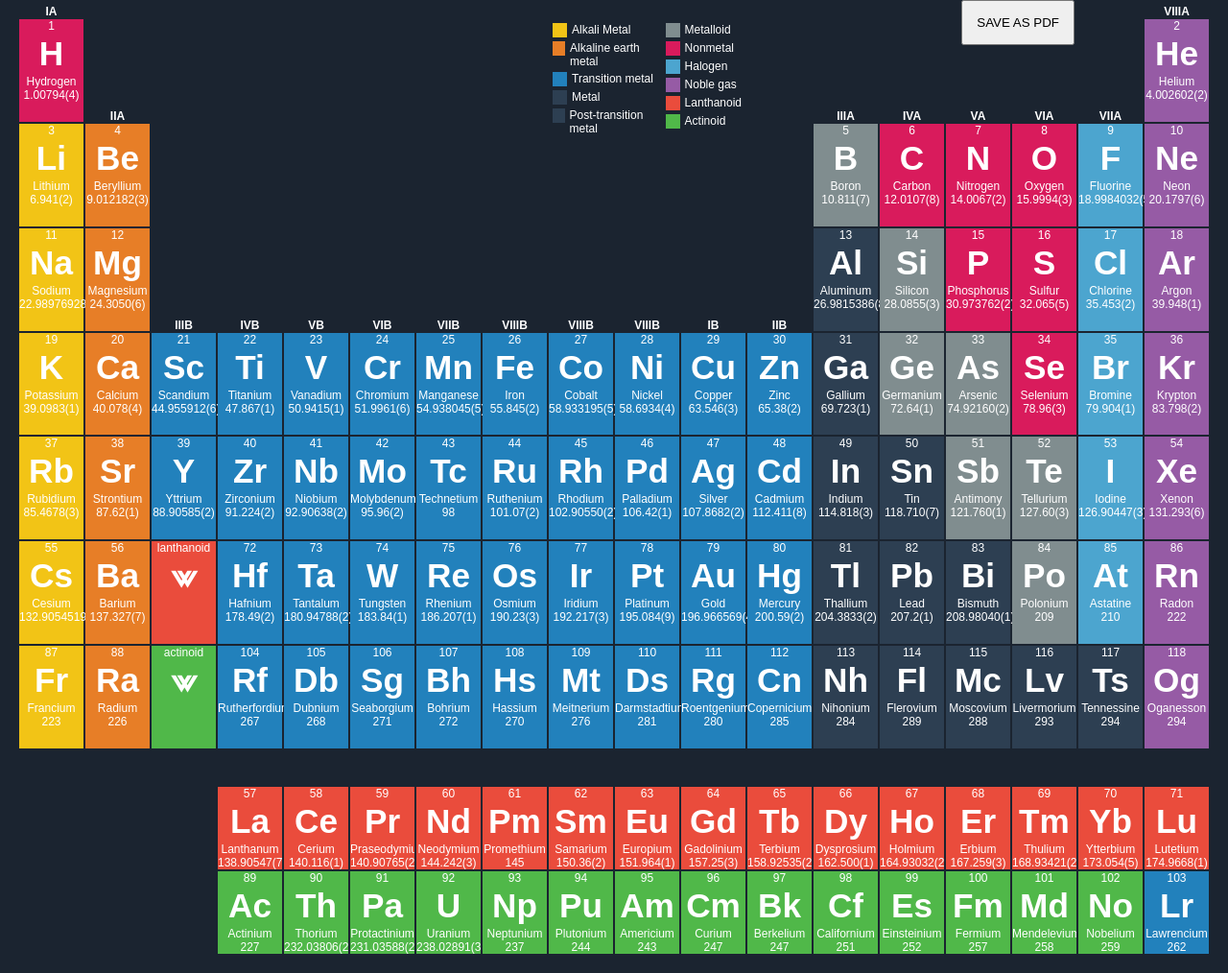
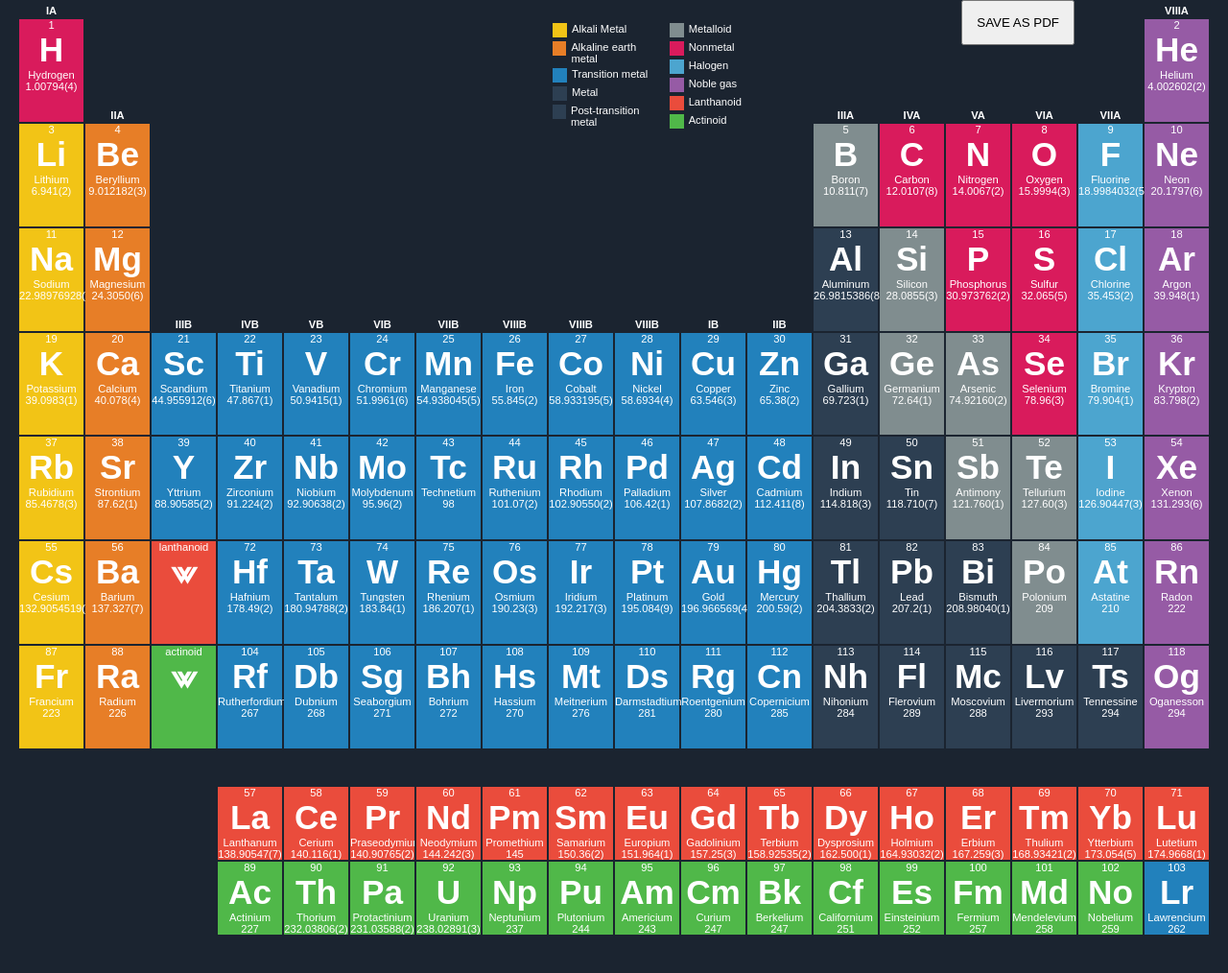
Before and after one commit to NishLy/periodicTable, a plain HTML site: page index.html in a window 1280 px wide. Shown: the whole page at 96% size. Drawn offline with nearby package versions, Linux system fonts and the light colour scheme.

Commit message:
another styling bug

```diff
--- a/style.css
+++ b/style.css
@@ -57,7 +57,7 @@ body {
   -webkit-box-pack: start;
   -ms-flex-pack: start;
   justify-content: flex-start;
-  font-size: 0.75rem;
+  font-size: 0.7rem;
 }
 
 .mainTable #elementView {
@@ -83,7 +83,7 @@ body {
   -webkit-box-pack: start;
   -ms-flex-pack: start;
   justify-content: flex-start;
-  font-size: 0.75rem;
+  font-size: 0.7rem;
 }
 
 .classElements {
@@ -128,7 +128,6 @@ body {
 }
 
 .element .info .symbol {
-  margin: 2px;
   font-size: 2.2rem;
   font-weight: 700;
 }
@@ -150,7 +149,7 @@ body {
 }
 
 #elementView h5 {
-  font-size: 0.75rem;
+  font-size: 0.7rem;
 }
 
 #elementView.scrolled h5 {
```
